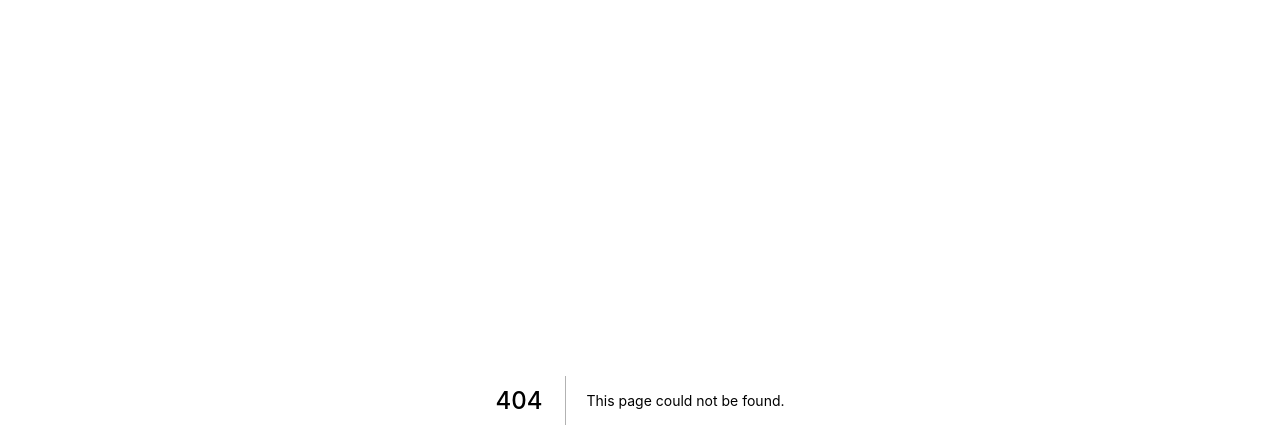
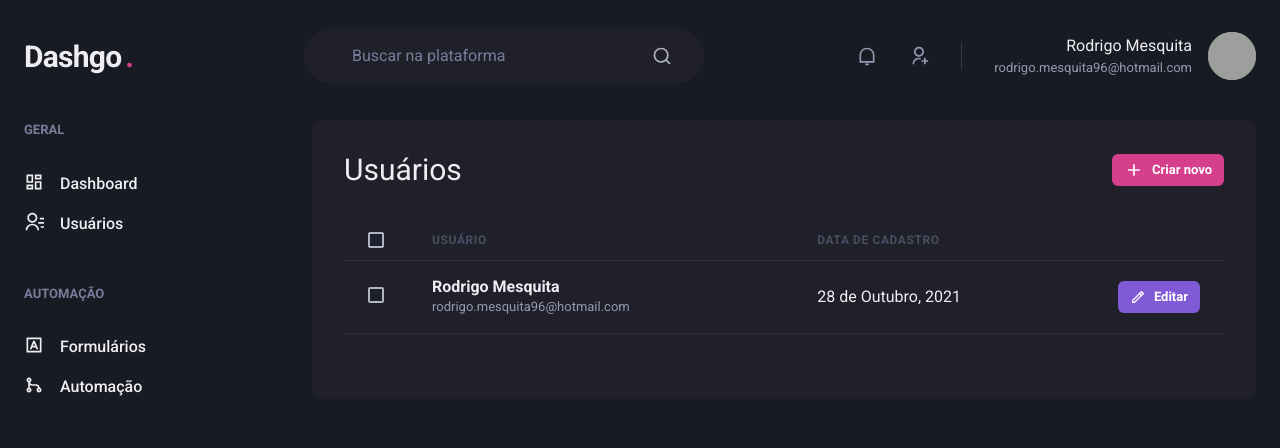
Before and after one commit to JoaoRodrigo1996/Ignite-Dashgo, a Next.js app: page /users in a window 1280 px wide. Before the commit this address had no page. Shown: the top 448 px of the page. Built offline with nearby package versions, Linux system fonts and the light colour scheme; grey boxes are pictures that could not be loaded.

Commit message:
Listagem de usuários

```diff
--- /dev/null
+++ b/src/pages/users/index.tsx
@@ -0,0 +1,87 @@
+import {
+  Box,
+  Flex,
+  Heading,
+  Button,
+  Icon,
+  Table,
+  Thead,
+  Tr,
+  Th,
+  Checkbox,
+  Tbody,
+  Td,
+  Text,
+} from "@chakra-ui/react"
+import { RiAddLine, RiPencilLine } from "react-icons/ri"
+import { Header } from "../../components/Header"
+import { Sidebar } from "../../components/Sidebar"
+
+export default function UserList() {
+  return (
+    <Box>
+      <Header />
+
+      <Flex w="100%" my="6" maxWidth={1480} mx="auto" px="6">
+        <Sidebar />
+
+        <Box flex="1" borderRadius={8} bg="gray.800" p="8">
+          <Flex mb="8" justify="space-between" align="center">
+            <Heading size="lg" fontWeight="normal">
+              Usuários
+            </Heading>
+            <Button
+              as="a"
+              size="sm"
+              fontSize="small"
+              colorScheme="pink"
+              leftIcon={<Icon as={RiAddLine} fontSize="20" />}
+            >
+              Criar novo
+            </Button>
+          </Flex>
+
+          <Table colorScheme="whiteAlpha">
+            <Thead>
+              <Tr>
+                <Th px="6" color="gray.300" width="8">
+                  <Checkbox colorScheme="pink" />
+                </Th>
+                <Th>Usuário</Th>
+                <Th>Data de cadastro</Th>
+                <Th width="8"></Th>
+              </Tr>
+            </Thead>
+            <Tbody>
+              <Tr>
+                <Td px="6">
+                  <Checkbox colorScheme="pink" />
+                </Td>
+                <Td>
+                  <Box>
+                    <Text fontWeight="bold">Rodrigo Mesquita</Text>
+                    <Text fontSize="small" color="gray.300">
+                      rodrigo.mesquita96@hotmail.com
+                    </Text>
+                  </Box>
+                </Td>
+                <Td>28 de Outubro, 2021 </Td>
+                <Td>
+                  <Button
+                    as="a"
+                    size="sm"
+                    fontSize="small"
+                    colorScheme="purple"
+                    leftIcon={<Icon as={RiPencilLine} fontSize="16" />}
+                  >
+                    Editar
+                  </Button>
+                </Td>
+              </Tr>
+            </Tbody>
+          </Table>
+        </Box>
+      </Flex>
+    </Box>
+  )
+}
```
